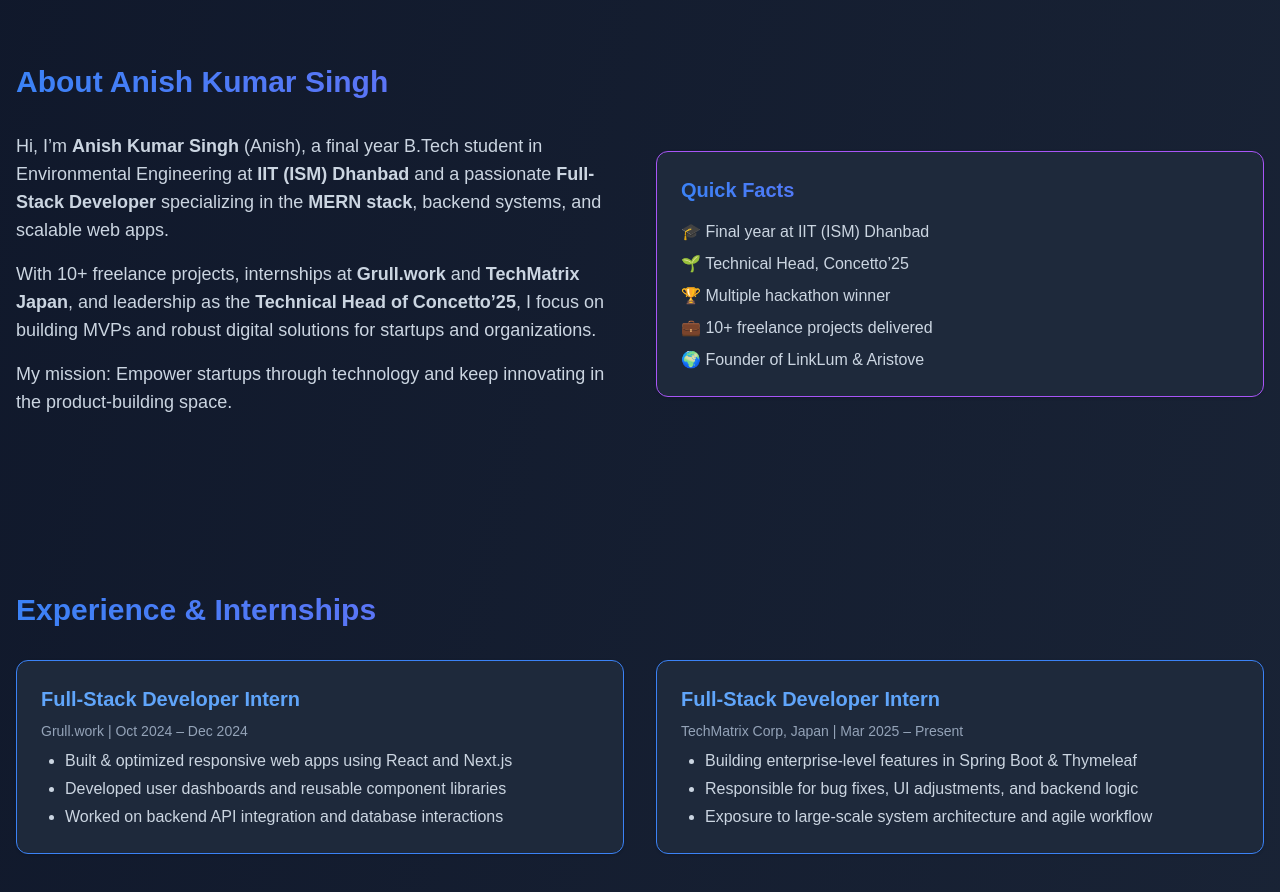
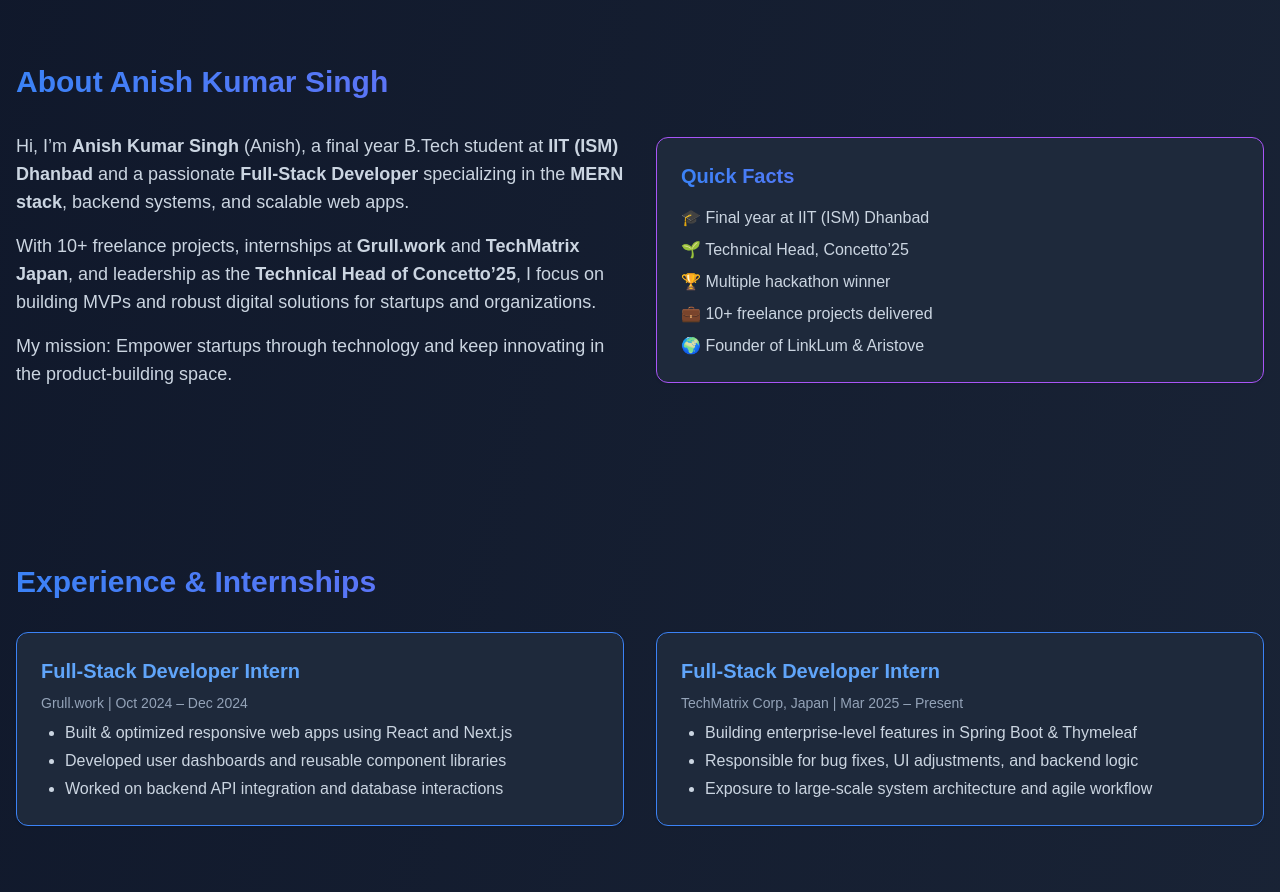
Before and after one commit to anishiit/myportfolio, a Next.js app: page / in a window 1280 px wide. Shown: the part 860-1752 px from the top of the page. Built offline with nearby package versions, Linux system fonts and the light colour scheme.

Commit message:
Update introduction text for clarity and conciseness

```diff
--- a/src/app/page.js
+++ b/src/app/page.js
@@ -498,7 +498,7 @@
           <div className="grid md:grid-cols-2 gap-8 items-center">
             <div className="space-y-4 text-lg text-slate-300">
               <p>
-                Hi, I’m <strong>Anish Kumar Singh</strong> (Anish), a final year B.Tech student in Environmental Engineering at <strong>IIT (ISM) Dhanbad</strong> and a passionate <strong>Full-Stack Developer</strong> specializing in the <strong>MERN stack</strong>, backend systems, and scalable web apps.
+                Hi, I’m <strong>Anish Kumar Singh</strong> (Anish), a final year B.Tech student at <strong>IIT (ISM) Dhanbad</strong> and a passionate <strong>Full-Stack Developer</strong> specializing in the <strong>MERN stack</strong>, backend systems, and scalable web apps.
               </p>
               <p>
                 With 10+ freelance projects, internships at <strong>Grull.work</strong> and <strong>TechMatrix Japan</strong>, and leadership as the <strong>Technical Head of Concetto’25</strong>, I focus on building MVPs and robust digital solutions for startups and organizations.
```
